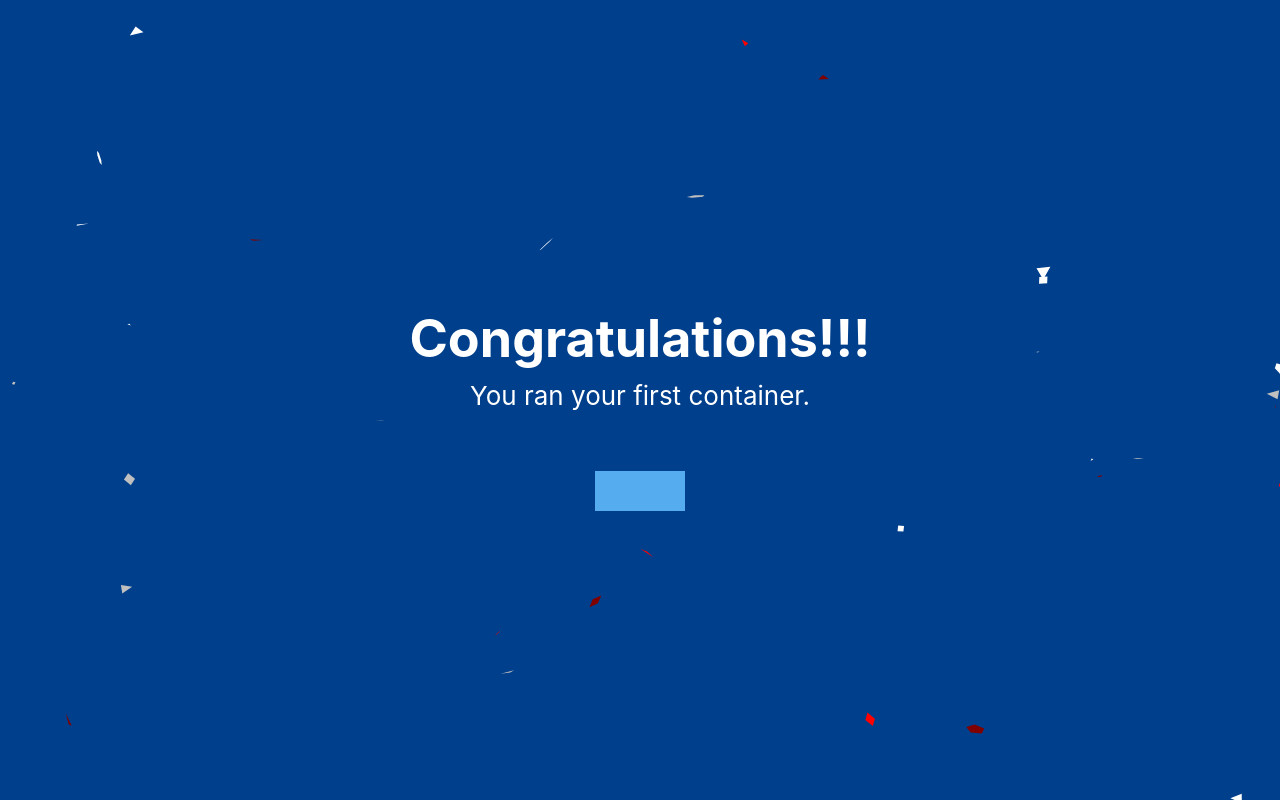
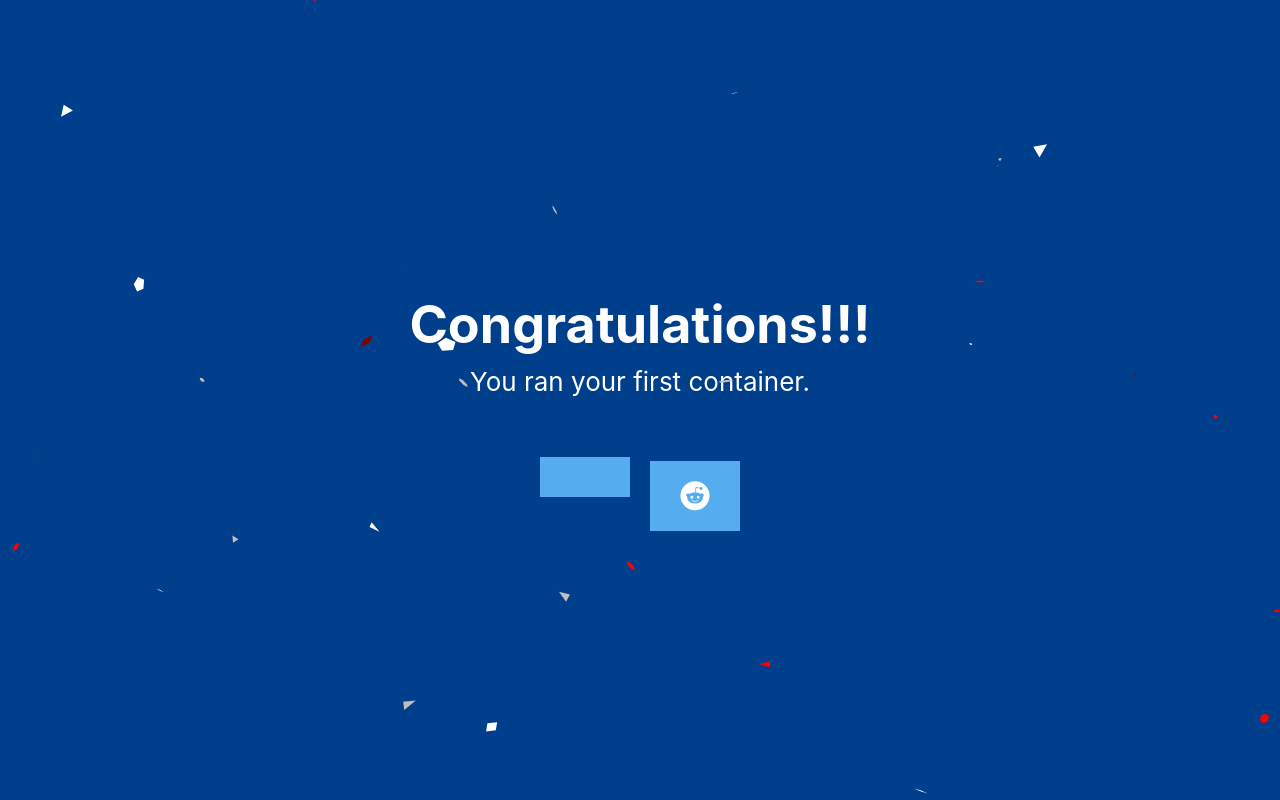
Before and after one commit to Tupadzaky/lab4-5, a React (Create React App) app: page / in a window 1280 px wide. Built offline with nearby package versions, Linux system fonts and the light colour scheme.

Commit message:
github action check

```diff
--- a/src/App.js
+++ b/src/App.js
@@ -27,19 +27,19 @@ const App = () => {
           >
             {" "}
           </a>
-          {/*<a*/}
-          {/*  target="_blank"*/}
-          {/*  href={*/}
-          {/*    "https://reddit.com/submit?title=" +*/}
-          {/*    shareMessage +*/}
-          {/*    "&url=" +*/}
-          {/*    shareLink*/}
-          {/*  }*/}
-          {/*  class="fa-brands fa-reddit"*/}
-          {/*  rel="noopener noreferrer"*/}
-          {/*>*/}
-          {/*  {" "}*/}
-          {/*</a>*/}
+          <a
+            target="_blank"
+            href={
+              "https://reddit.com/submit?title=" +
+              shareMessage +
+              "&url=" +
+              shareLink
+            }
+            class="fa-brands fa-reddit"
+            rel="noopener noreferrer"
+          >
+            {" "}
+          </a>
 
         </div>
       </header>
```
